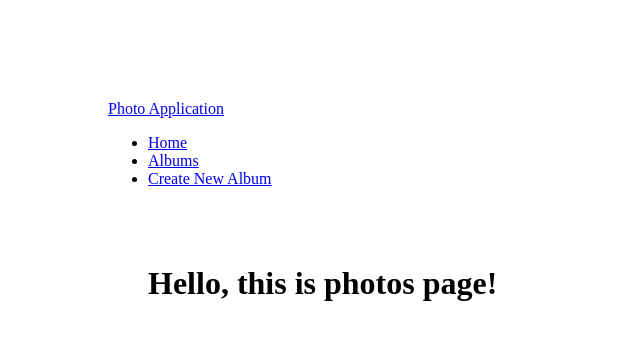
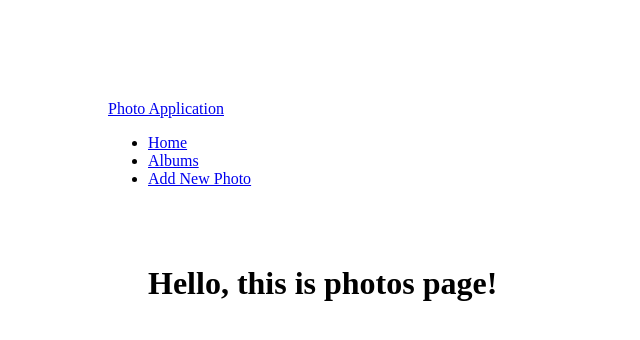
Before and after one commit to amyhliao/photoApp, a website: page views/photos.html in a window 1280 px wide. Shown: the full height of the page, 0-640 px from the left. Drawn offline with Linux system fonts and the light colour scheme.

Commit message:
Update path in photos view

```diff
--- a/views/photos.html
+++ b/views/photos.html
@@ -12,7 +12,7 @@
               <a href="/albums">Albums</a>
             </li>
             <li class="active">
-              <a href="/albums/new">Create New Album</a>
+              <a href="/photos/new">Add New Photo</a>
             </li>
           </ul>
         </div>
```
